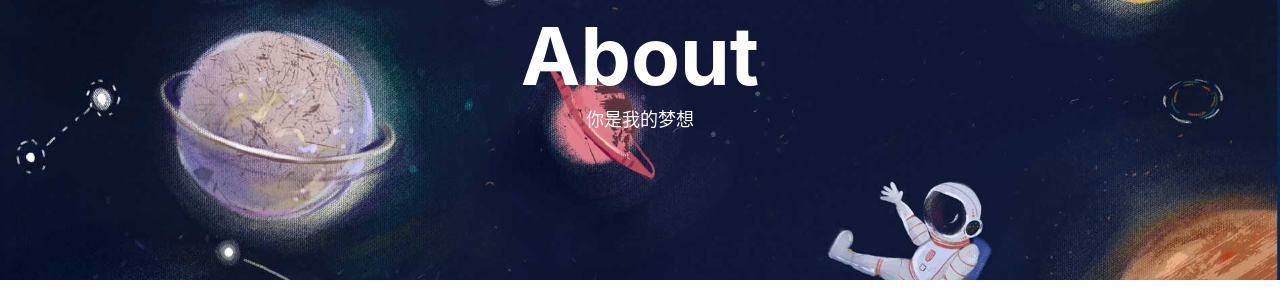
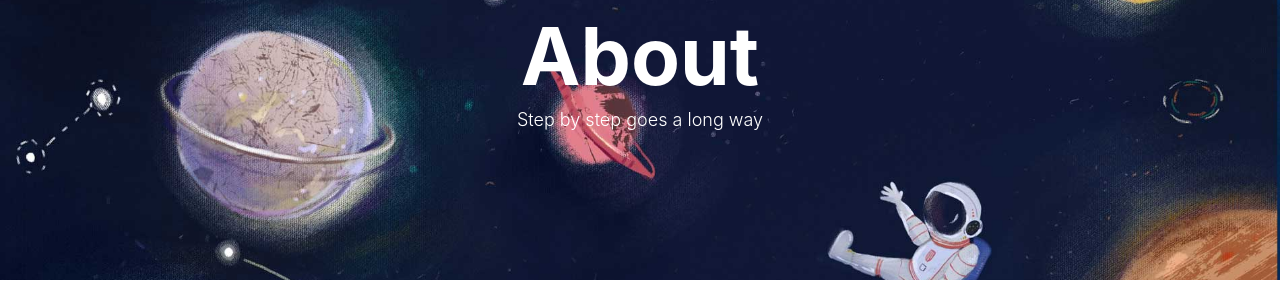
Before and after one commit to damin8/damin8.github.io, a Jekyll site: the page built from about.html, in a window 1280 px wide. Shown: the part 138-438 px from the top of the page. Built offline with Jekyll 4.4.1, drawn with Linux system fonts in a browser that asks for light colours; nearby versions of some CDN libraries; comment, search, counter and statistics services are not loaded.

Commit message:
Update about.html

```diff
--- a/about.html
+++ b/about.html
@@ -1,7 +1,7 @@
 ---
 layout: page
 title: "About"
-description: "你是我的梦想"
+description: "Step by step goes a long way"
 header-img: "img/about-bg.jpg"
 multilingual: true
 ---
```
